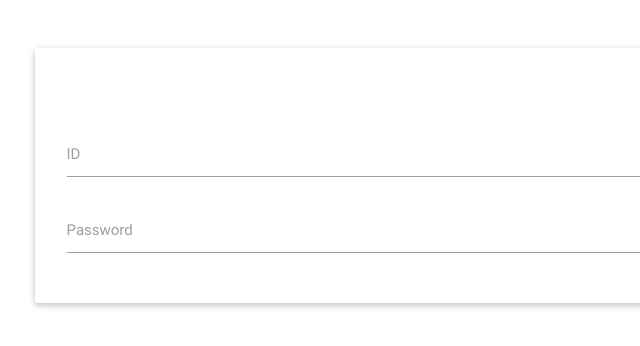
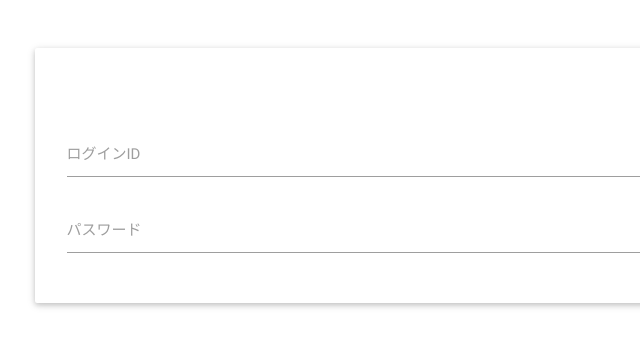
Before and after one commit to SILL-BILL/AdminTPL002, a plain HTML site: page login/index.html in a window 1280 px wide. Shown: the full height of the page, 168-808 px from the left. Drawn offline with Linux system fonts and the light colour scheme.

Commit message:
none
none

```diff
--- a/login/index.html
+++ b/login/index.html
@@ -35,11 +35,11 @@
 				<div class="row">
 			        <div class="input-field col s12">
 						<input id="loginId" type="text" class="validate" name="login" value="">
-						<label for="loginId">ID</label>
+						<label for="loginId">ログインID</label>
 			        </div>
 			        <div class="input-field col s12">
 						<input id="password" type="password" class="validate" name="pass" value="">
-						<label for="password">Password</label>
+						<label for="password">パスワード</label>
 			        </div>
 				</div>
 			</form>
```
